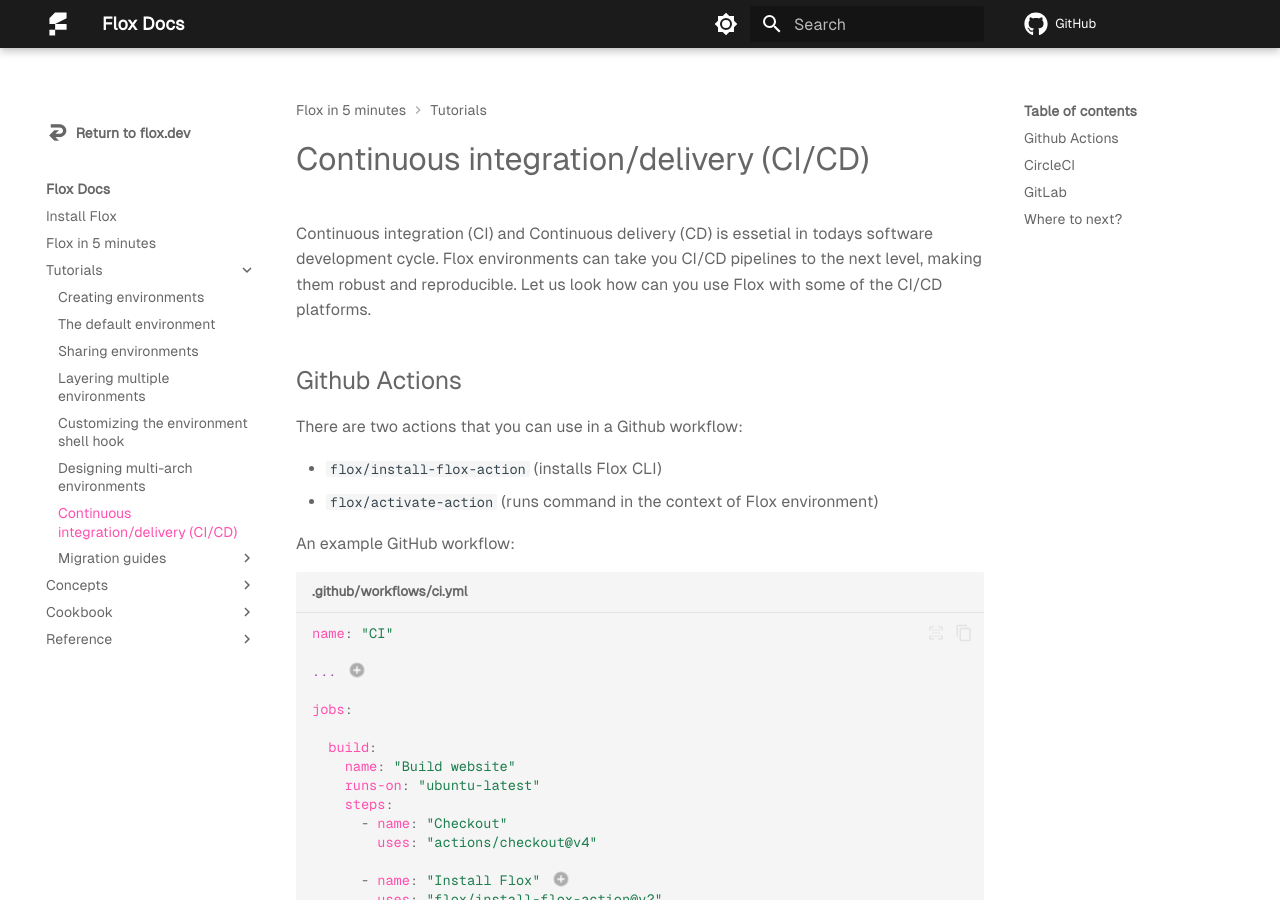
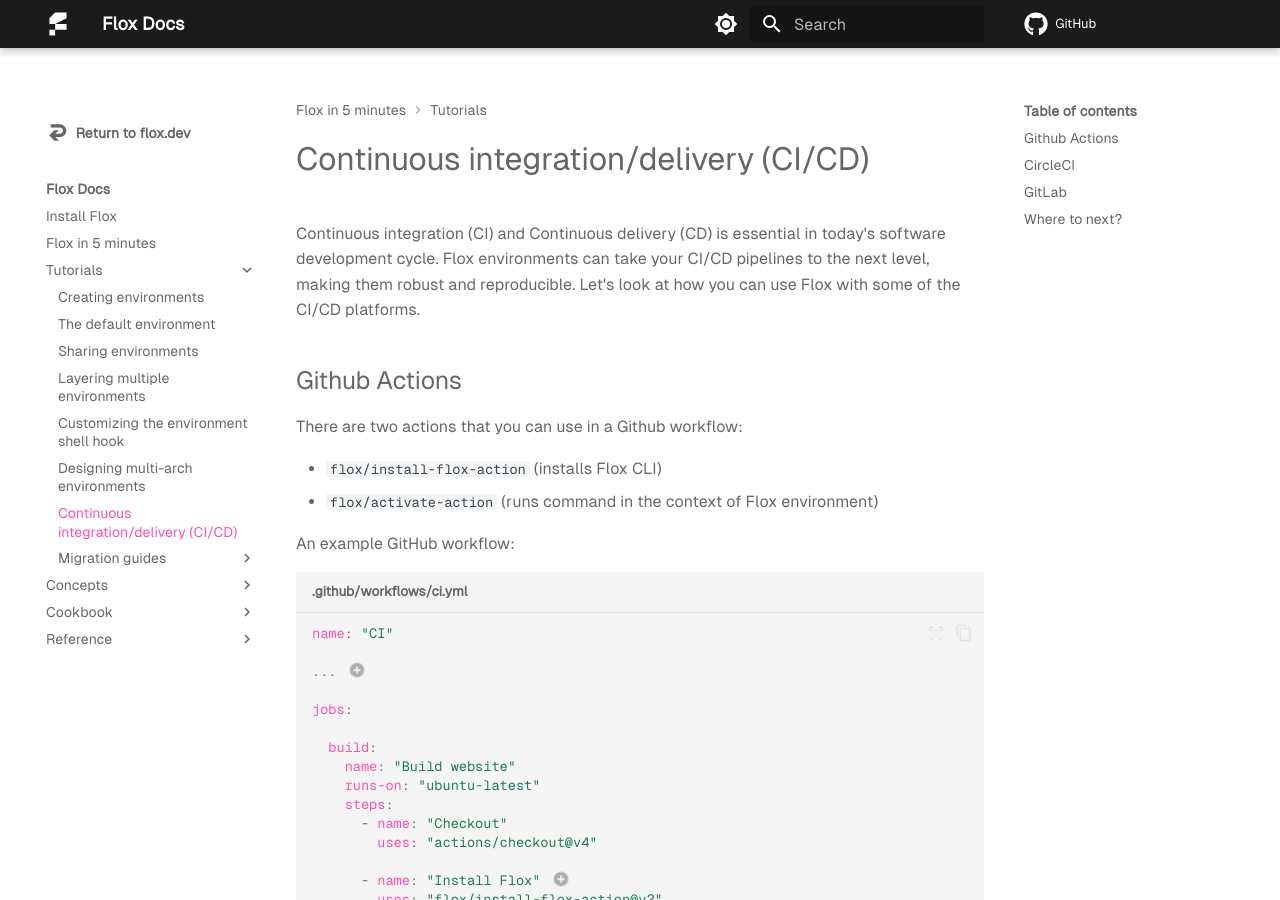
Before and after one commit to flox/floxdocs, an MkDocs documentation site: the page built from docs/tutorials/ci-cd.md, in a window 1280 px wide and 900 px high. Built offline with MkDocs 1.6.1 and Material for MkDocs 9.7.7, drawn with Linux system fonts in a browser that asks for light colours; plug-ins that fetch from the network failed and are left out; comment, search, counter and statistics services are not loaded.

Commit message:
chore: fix existing typos

````diff
--- a/docs/tutorials/ci-cd.md
+++ b/docs/tutorials/ci-cd.md
@@ -1,12 +1,13 @@
 ---
 title: Continuous integration/delivery (CI/CD)
-description: Integrate with yout favorite CI/CD platform.
+description: Integrate with your favorite CI/CD platform.
 ---
 
 # Continuous integration/delivery (CI/CD)
 
-Continuous integration (CI) and Continuous delivery (CD) is essetial in todays software development cycle.
-Flox environments can take you CI/CD pipelines to the next level, making them robust and reproducible. Let us look how can you use Flox with some of the CI/CD platforms.
+Continuous integration (CI) and Continuous delivery (CD) is essential in today's software development cycle.
+Flox environments can take your CI/CD pipelines to the next level, making them robust and reproducible.
+Let's look at how you can use Flox with some of the CI/CD platforms.
 
 ## Github Actions
 
@@ -86,7 +87,7 @@
 ```
 
 1. Use `ghcr.io/flox/flox` that already comes with Flox.
-2. Run command in a Flox environment.
+2. Run a command in a Flox environment.
 
 ## Where to next?
 
````
Also changed, not shown: other parts of docs/tutorials/ci-cd.md (+3 -3 lines).
